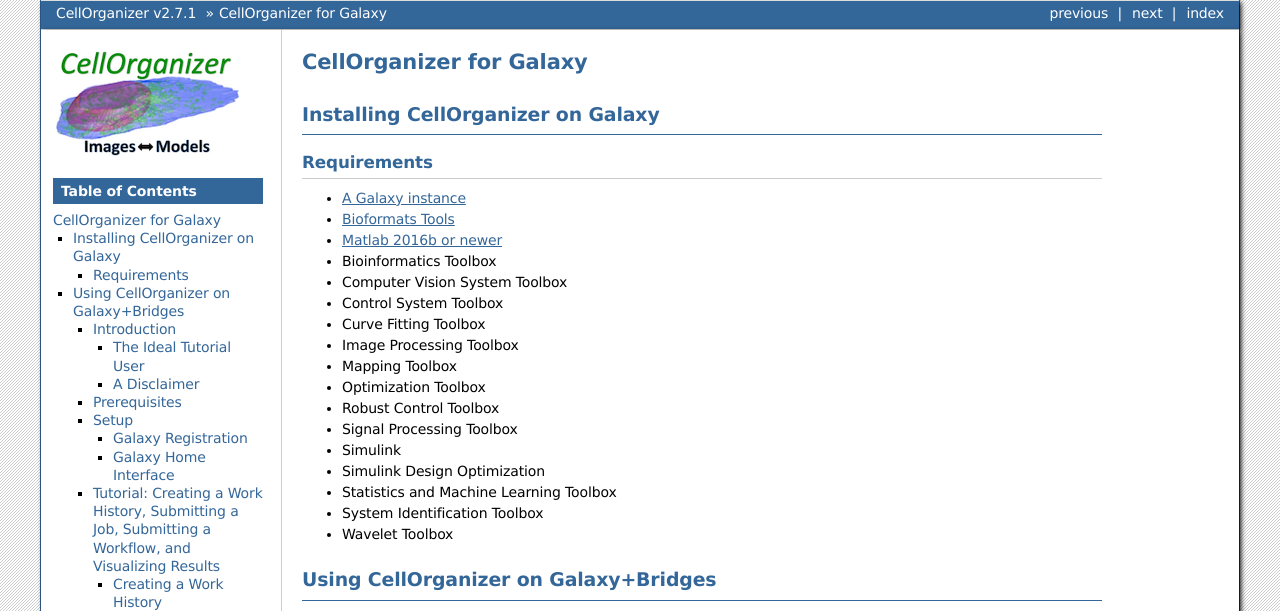
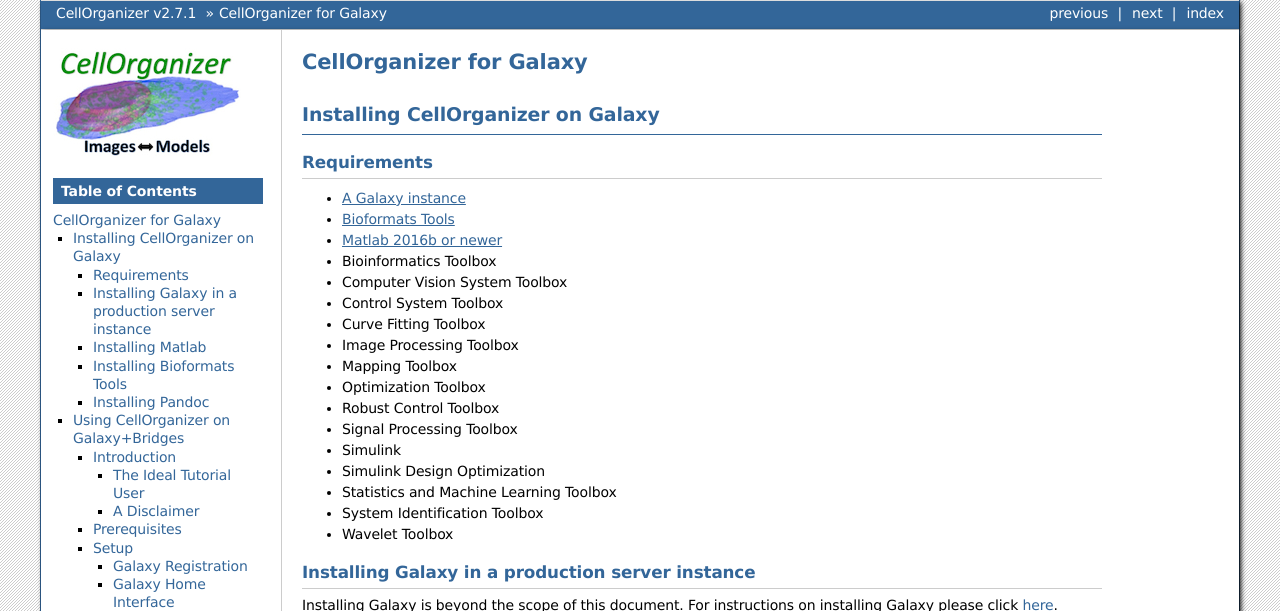
Before and after one commit to murphygroup/cellorganizer-documentation_old, a Sphinx documentation site: the page built from source/chapters/cellorganizer_for_galaxy.rst, in a window 1280 px wide and 1400 px high. Shown: the top 611 px of the window. Built offline with Sphinx 7.4.7, drawn with Linux system fonts in a browser that asks for light colours; some of the changed text lies outside the part shown; grey boxes are pictures that could not be loaded.

Commit message:
Updated docs

```diff
--- a/source/chapters/galaxy/index.rst
+++ b/source/chapters/galaxy/index.rst
@@ -22,6 +22,28 @@
 * System Identification Toolbox
 * Wavelet Toolbox
 
+Installing Galaxy in a production server instance
+*************************************************
+
+Installing Galaxy is beyond the scope of this document. For instructions on installing Galaxy please click `here <https://docs.galaxyproject.org/en/latest/admin/production.html>`_.
+
+Installing Matlab
+*****************
+
+.. IMPORTANT::
+   It is important that the ``matlab`` binary is available in ``$PATH``.
+
+Installing `Matlab <https://www.mathworks.com/products/matlab.html>`_ is beyond the scope of this document. To install Matlab, please follow the `instructions < <https://www.mathworks.com/support/install-matlab.html>`_ on the Mathworks site.
+
+Installing Bioformats Tools
+***************************
+
+Installing `Bioformats tools <https://docs.openmicroscopy.org/bio-formats/5.8.2/users/comlinetools/>`_ beyond the scope of this document. To install BFTools, please follow the `instructions <https://docs.openmicroscopy.org/bio-formats/5.8.2/users/comlinetools/>`_ on the OpenMicroscopy site.
+
+Installing Pandoc
+*****************
+
+Installing `Pandoc <https://pandoc.org/>`_ is beyod the scope of this document. To install Pandoc, please follow the `instructions <https://pandoc.org/installing.html>`_ on their site.
 
 Using CellOrganizer on Galaxy+Bridges
 =====================================
```
